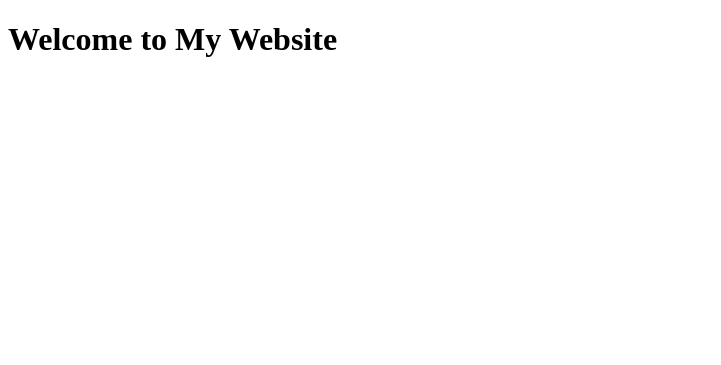
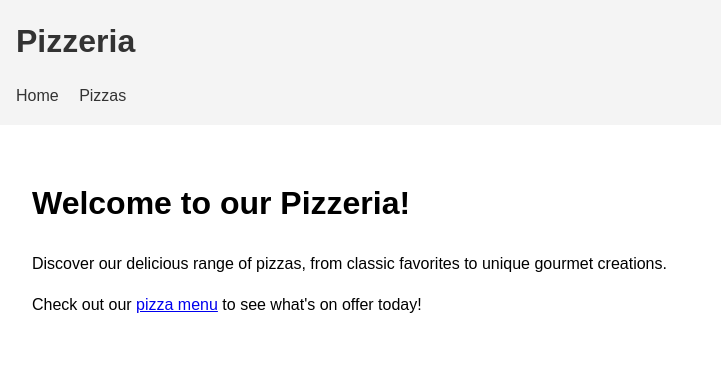
Before and after one commit to abubakerKhaled/django-projects, a Django app: page / in a window 1280 px wide. Shown: the top 365 px of the page, without its empty margins (0-721 px from the left). Run offline with Django 5.2, Linux system fonts and the light colour scheme.

Commit message:
😁 Adding the urls views and templates for the pizzas.

```diff
--- /dev/null
+++ b/pizzeria/pizzas/templates/pizzas/base.html
@@ -0,0 +1,48 @@
+<!DOCTYPE html>
+<html lang="en">
+  <head>
+    <meta charset="UTF-8">
+    <meta name="viewport" content="width=device-width, initial-scale=1.0">
+    <meta http-equiv="X-UA-Compatible" content="ie=edge">
+    <title>{% block title %}Pizzeria{% endblock title %}</title>
+    <style>
+      body {
+        font-family: Arial, sans-serif;
+        line-height: 1.6;
+        margin: 0;
+        padding: 0;
+      }
+      header {
+        background-color: #f4f4f4;
+        padding: 1rem;
+      }
+      header h1 {
+        margin: 0;
+      }
+      nav {
+        margin-top: 1rem;
+      }
+      nav a {
+        margin-right: 1rem;
+        text-decoration: none;
+        color: #333;
+      }
+      main {
+        padding: 2rem;
+      }
+    </style>
+  </head>
+  <body>
+    <header>
+      <h1><a href="{% url 'pizzas:index' %}" style="text-decoration: none; color: #333;">Pizzeria</a></h1>
+      <nav>
+        <a href="{% url 'pizzas:index' %}">Home</a>
+        <a href="{% url 'pizzas:pizzas' %}">Pizzas</a>
+      </nav>
+    </header>
+    <main>
+      {% block content %}
+      {% endblock content %}
+    </main>
+  </body>
+</html>
--- a/pizzeria/pizzas/templates/pizzas/index.html
+++ b/pizzeria/pizzas/templates/pizzas/index.html
@@ -1,17 +1,9 @@
-<!DOCTYPE html>
-<html lang="en">
-  <head>
-    <meta charset="UTF-8">
-    <meta name="viewport" content="width=device-width, initial-scale=1.0">
-    <meta http-equiv="X-UA-Compatible" content="ie=edge">
-    <title>Home page</title>
-    {% comment %} <link rel="stylesheet" href="./style.css">
-    <link rel="icon" href="./favicon.ico" type="image/x-icon"> {% endcomment %}
-  </head>
-  <body>
-    <main>
-        <h1>Welcome to My Website</h1>
-    </main>
-	{% comment %} <script src="index.js"></script> {% endcomment %}
-  </body>
-</html>
+{% extends 'pizzas/base.html' %}
+
+{% block title %}Home{% endblock title %}
+
+{% block content %}
+<h1>Welcome to our Pizzeria!</h1>
+<p>Discover our delicious range of pizzas, from classic favorites to unique gourmet creations.</p>
+<p>Check out our <a href="{% url 'pizzas:pizzas' %}">pizza menu</a> to see what's on offer today!</p>
+{% endblock content %}
--- a/pizzeria/pizzas/urls.py
+++ b/pizzeria/pizzas/urls.py
@@ -4,5 +4,12 @@ from . import views
 app_name = "pizzas"
 
 urlpatterns = [
-    path('', views.index, name='index')
+    # Home page
+    path('', views.index, name='index'),
+
+    # Pizzas details page
+    path('pizzas/', views.pizzas, name='pizzas'),
+
+    # Topping for each Pizza
+    path('topping/<int:pizza_id>', views.topping, name='topping'),
 ]
--- a/pizzeria/pizzas/views.py
+++ b/pizzeria/pizzas/views.py
@@ -1,4 +1,15 @@
-from django.shortcuts import render
-
+from django.shortcuts import render, get_object_or_404
+from .models import Pizza, Topping
 def index(request):
     return render(request, 'pizzas/index.html')
+
+def pizzas(request):
+    pizzas = Pizza.objects.all()
+    return render(request, 'pizzas/pizzas.html', {'pizzas': pizzas})
+
+def topping(request, pizza_id):
+    pizza = get_object_or_404(Pizza, pk=pizza_id)
+    toppings = pizza.toppings.all()
+    return render(
+        request, "pizzas/topping.html", {"pizza": pizza, "toppings": toppings}
+    )
```
Also changed, not shown: pizzeria/pizzas/models.py (+18 -3 lines), pizzeria/pizzas/templates/pizzas/pizzas.html (added, +26 -0 lines), pizzeria/pizzas/templates/pizzas/topping.html (added, +25 -0 lines), pizzeria/pizzas/migrations/0001_initial.py.
